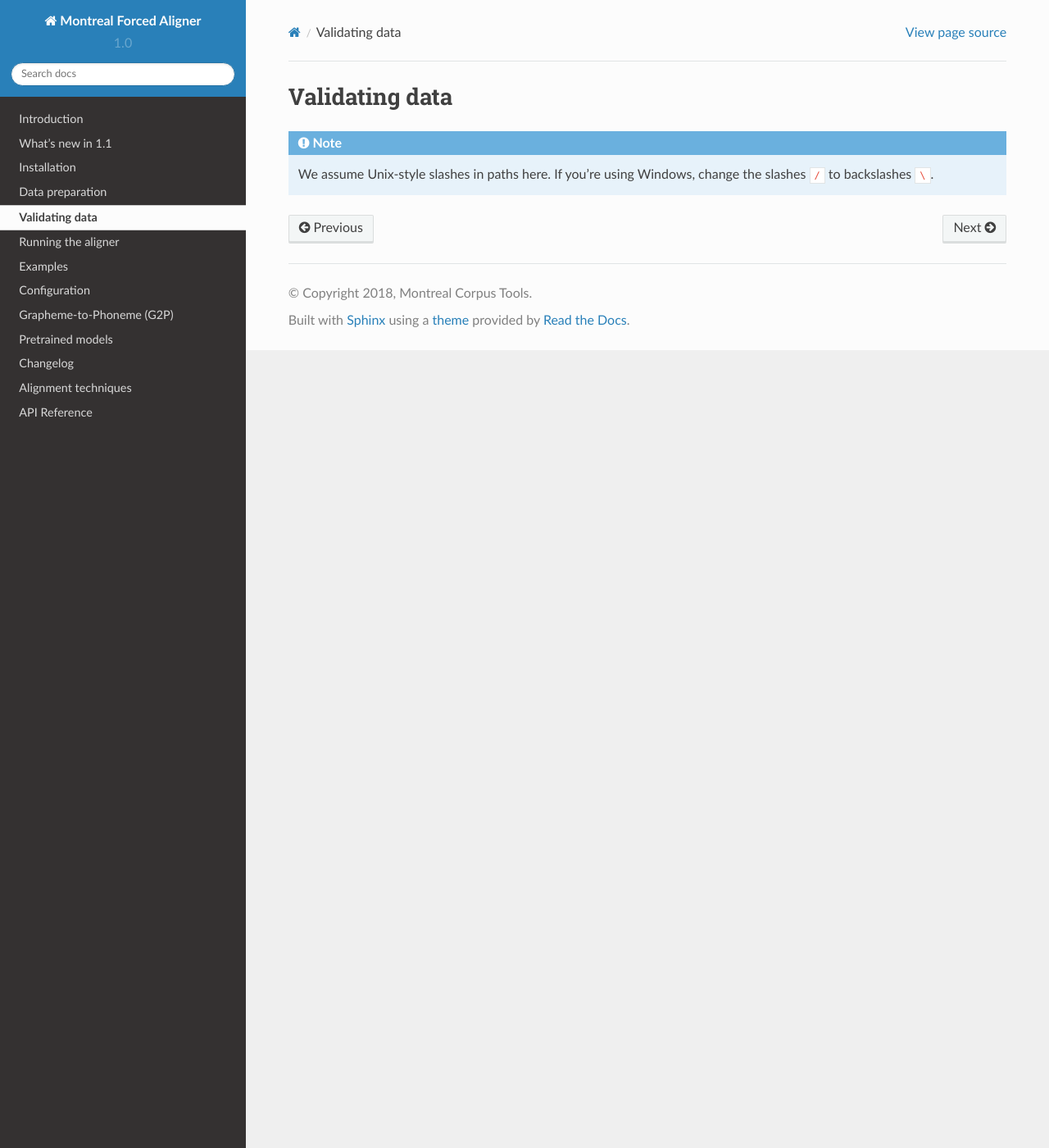
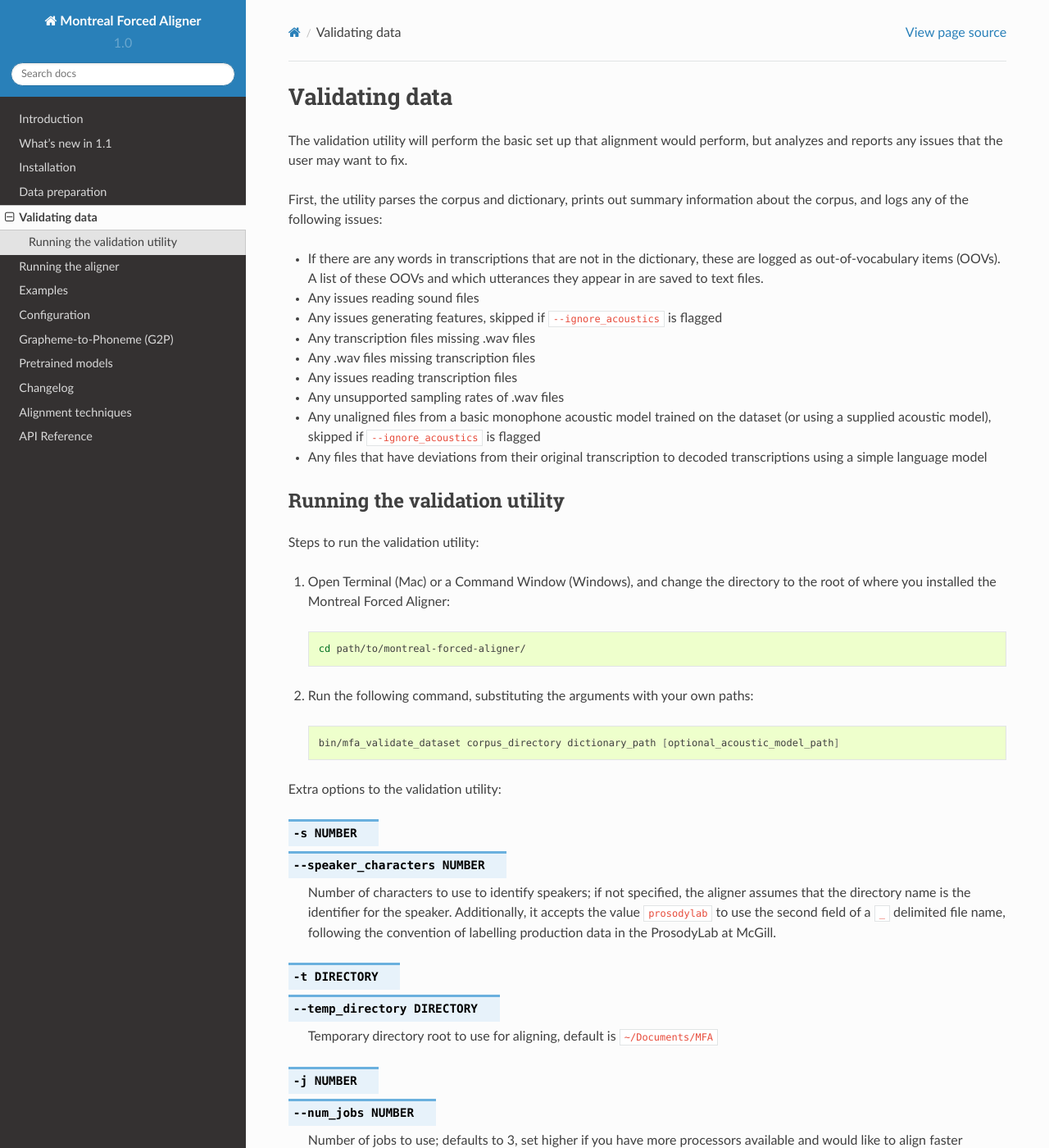
Before and after one commit to MontrealCorpusTools/Montreal-Forced-Aligner, a Sphinx documentation site: the page built from docs/source/data_validation.rst, in a window 1280 px wide and 1400 px high. Shown: the whole window at 82% size. Built offline with Sphinx 7.4.7 and the Read the Docs theme 2.0.0, drawn with Linux system fonts in a browser that asks for light colours; some of the changed text lies outside the part shown.

Commit message:
Freeze fix and some docs update

```diff
--- a/docs/source/alignment_techniques.rst
+++ b/docs/source/alignment_techniques.rst
@@ -150,7 +150,7 @@
 
 .. note:: The DNN framework for the Montreal Forced aligner is operational, but may not give a better result than the alignments produced by the standard HMM-GMM pipeline. Preliminary experiments suggest that results may improve when the DNN model used to produce alignments is pre-trained on a corpus similar in quality (conversational vs. clean speech) and longer in length than the test corpus.
 
-	Since the code is newly developed, if you run into any issues, please contact us on the `mailing list`_ or on `GitHub`_.
+   Since the code is newly developed, if you run into any issues, please contact us on the `mailing list`_ or on `GitHub`_.
 
 The Montreal Forced Aligner also has the capacity to use DNNs for training, thus creating an HMM-DNN framework
 on top of the existing HMM-GMM framework. This functionality is based on Kaldi's `nnet2`_ recipes.
--- a/docs/source/data_validation.rst
+++ b/docs/source/data_validation.rst
@@ -5,6 +5,72 @@
 Validating data
 ***************
 
-.. note::
+The validation utility will perform the basic set up that alignment would perform, but analyzes and reports any issues
+that the user may want to fix.
 
-   We assume Unix-style slashes in paths here.  If you're using Windows, change the slashes ``/`` to backslashes ``\``.
+First, the utility parses the corpus and dictionary, prints out summary information about the corpus,
+and logs any of the following issues:
+
+- If there are any words in transcriptions that are not in the dictionary, these are logged as out-of-vocabulary items (OOVs).
+  A list of these OOVs and which utterances they appear in are saved to text files.
+- Any issues reading sound files
+- Any issues generating features, skipped if ``--ignore_acoustics`` is flagged
+- Any transcription files missing .wav files
+- Any .wav files missing transcription files
+- Any issues reading transcription files
+- Any unsupported sampling rates of .wav files
+- Any unaligned files from a basic monophone acoustic model trained on the dataset (or using a supplied acoustic model),
+  skipped if ``--ignore_acoustics`` is flagged
+- Any files that have deviations from their original transcription to decoded transcriptions using a simple language model
+
+
+.. _running_the_validator:
+
+Running the validation utility
+==============================
+
+Steps to run the validation utility:
+
+1. Open Terminal (Mac) or a Command Window (Windows), and change the directory to the root of where you installed the Montreal Forced Aligner:
+
+  .. code-block:: bash
+
+   cd path/to/montreal-forced-aligner/
+
+2. Run the following command, substituting the arguments with your own paths:
+
+  .. code-block:: bash
+
+     bin/mfa_validate_dataset corpus_directory dictionary_path [optional_acoustic_model_path]
+
+Extra options to the validation utility:
+
+.. option:: -s NUMBER
+               --speaker_characters NUMBER
+
+   Number of characters to use to identify speakers; if not specified,
+   the aligner assumes that the directory name is the identifier for the
+   speaker.  Additionally, it accepts the value ``prosodylab`` to use the second field of a ``_`` delimited file name,
+   following the convention of labelling production data in the ProsodyLab at McGill.
+
+.. option:: -t DIRECTORY
+               --temp_directory DIRECTORY
+
+   Temporary directory root to use for aligning, default is ``~/Documents/MFA``
+
+.. option:: -j NUMBER
+               --num_jobs NUMBER
+
+  Number of jobs to use; defaults to 3, set higher if you have more
+  processors available and would like to align faster
+
+.. option:: --ignore_acoustics
+
+   Prevent validation of feature generation and initial alignment.  Using this flag will make validation much faster.
+
+.. option:: --test_transcriptions
+
+   If flagged, the validation utility will construct simple unigram language model and attempt to decode each segment to
+   be aligned.  Segments are flagged if the decoded transcriptions contain deviations from the original transcriptions.
+   This is largely experimental feature that may be useful, but may not be always reliable.  Cannot be flagged at the
+   same time as ``--ignore_acoustics``
```
Also changed, not shown: docs/source/aligning.rst (+34 -32 lines), docs/source/dictionary.rst (+1 -16 lines), docs/source/dictionary_generating.rst (+24 -3 lines), 6 other files.
